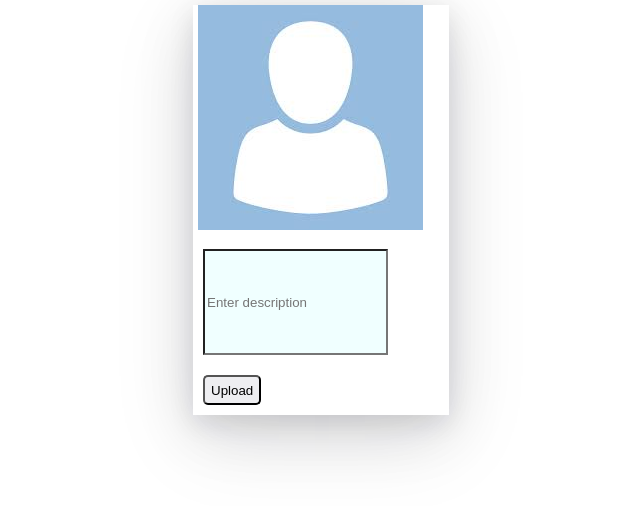
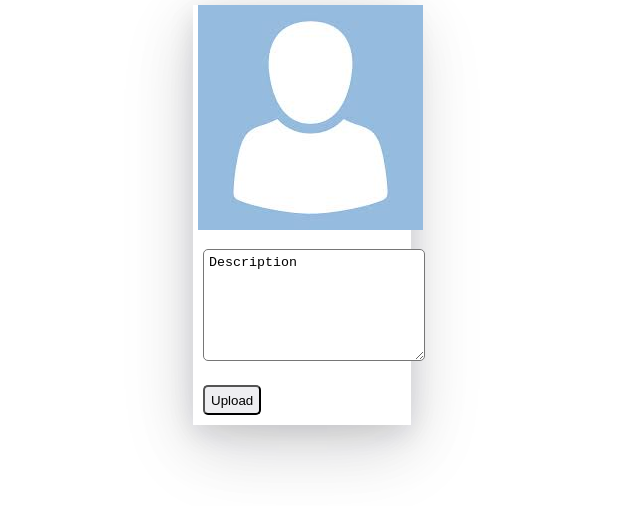
Before and after one commit to NtawuyirushintegePatrick/MyTakeUpSkills, a plain HTML site: page add.html in a window 1280 px wide. Shown: the whole page, without its empty margins (319-959 px from the left). Drawn offline with Linux system fonts and the light colour scheme.

Commit message:
updating

```diff
--- a/LandingPage.css
+++ b/LandingPage.css
@@ -285,6 +285,7 @@ font-style: oblique;
     padding: 5px;
     width: 320px;
     height: 100px;
+    border-radius: 5px;
   }
   input{
     margin: 5px;
--- a/add.css
+++ b/add.css
@@ -5,14 +5,15 @@ body{
 .upload-card{
     /* border: 1px solid orangered; */
     margin-left: 40%;
-    margin-right: 40%;
+    margin-right: 43%;
     justify-content: space-between;
     box-shadow: rgba(17, 17, 26, 0.1) 0px 8px 24px, rgba(17, 17, 26, 0.1) 0px 16px 56px, rgba(17, 17, 26, 0.1) 0px 24px 80px;
 }
 .upload-img{
     margin: 5px;
     margin-right: 20px;
-    border-radius: 5px;
+    border-radius: 50px;
+
 }
 .upload-description{
  padding: 10px;
@@ -35,3 +36,9 @@ body{
     height: 30px;
     border-radius: 5px;
 }
+.comment{
+    padding: 5px;
+    width: 210px;
+    height: 100px;
+    border-radius: 5px;
+}
--- a/add.html
+++ b/add.html
@@ -12,9 +12,10 @@
     <div class="upload-card">
         <div class="upload-img">
             <img src="a.jpg" alt="Avatar" class="a"/>
+
         </div>
         <div class="upload-description">
-         <input type="text" placeholder="Enter description"/>
+            <textarea class="comment">Description</textarea>
         </div>
         <div class="upload-button">
         <input type="submit" name="Upload" value="Upload"/>
```
Also changed, not shown: index.html (+1 -2 lines).
